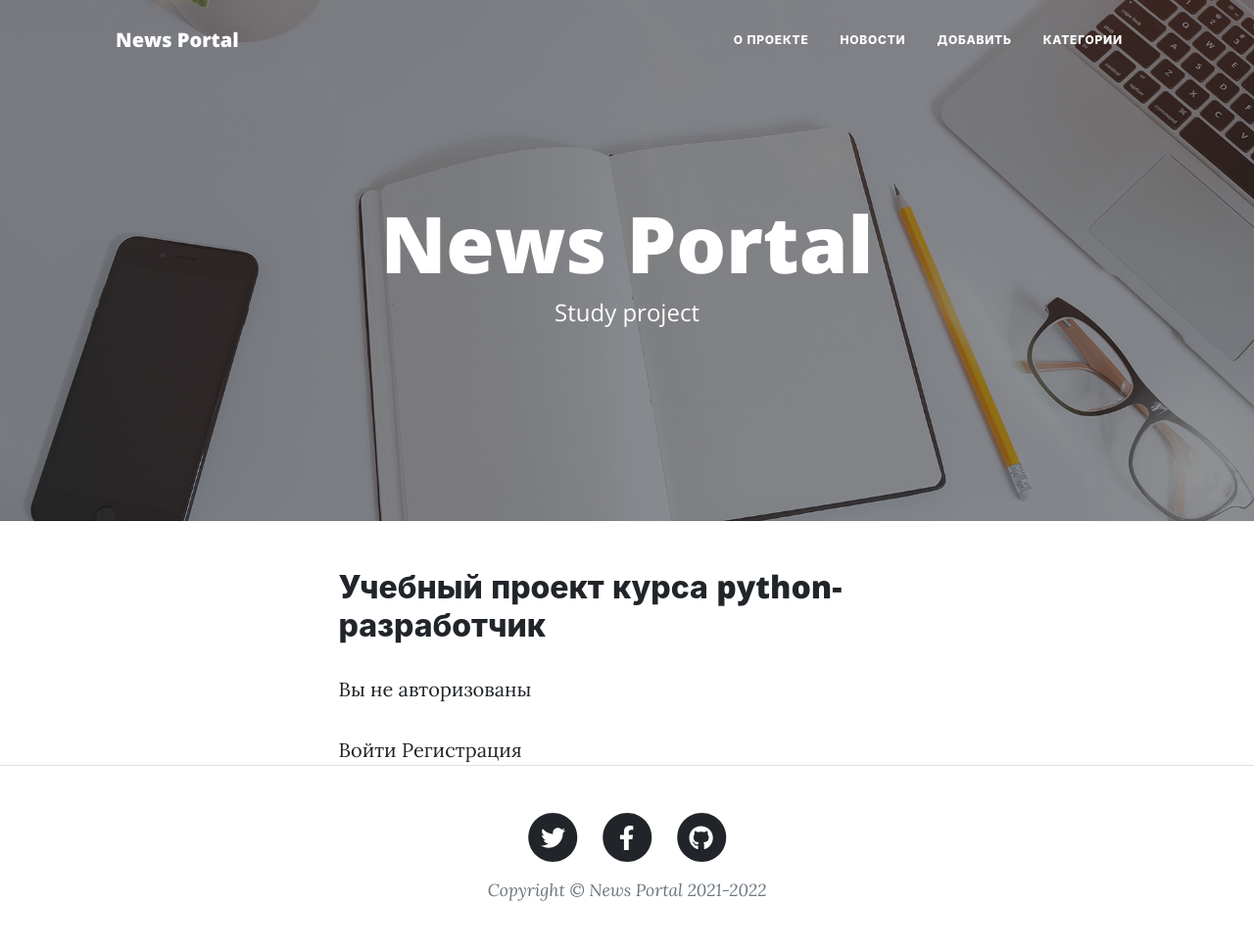
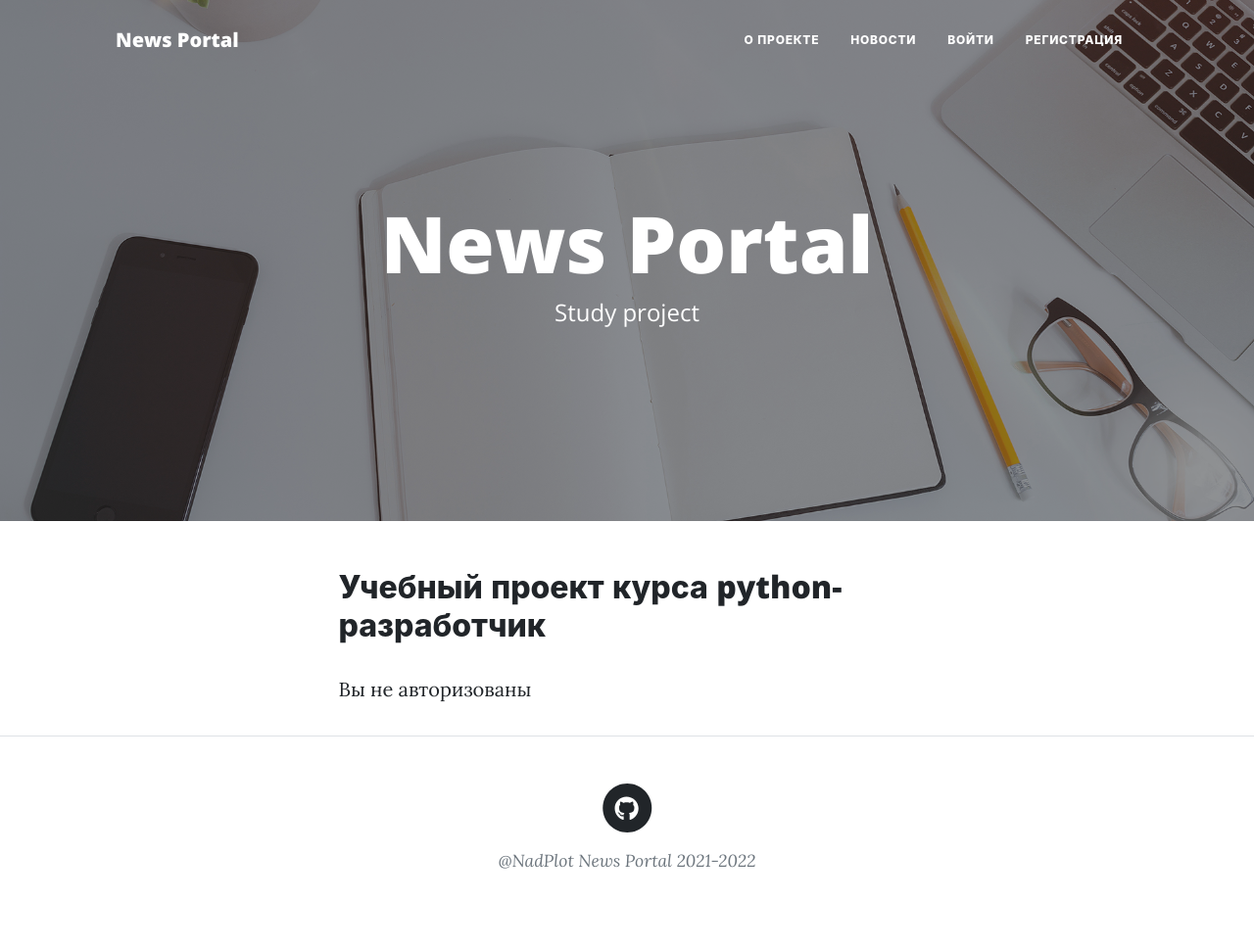
Before and after one commit to NadPlot/NewsPortal, a Django app: page / in a window 1280 px wide. Shown: the whole page at 98% size. After the commit the page ends 887 px from the top, so only its background shows below. Run offline with Django 4.2, Linux system fonts and the light colour scheme; parts of the project's set-up code (start-up, migrations or seed data) failed here and were passed over; some libraries are stand-ins or nearby versions.

Commit message:
add some static

```diff
--- a/templates/_base.html
+++ b/templates/_base.html
@@ -29,8 +29,12 @@
                     <ul class="navbar-nav ms-auto py-4 py-lg-0">
                         <li class="nav-item"><a class="nav-link px-lg-3 py-3 py-lg-4" href="index.html">О проекте</a></li>
                         <li class="nav-item"><a class="nav-link px-lg-3 py-3 py-lg-4" href="about.html">Новости</a></li>
-                        <li class="nav-item"><a class="nav-link px-lg-3 py-3 py-lg-4" href="post.html">Добавить</a></li>
-                        <li class="nav-item"><a class="nav-link px-lg-3 py-3 py-lg-4" href="contact.html">Категории</a></li>
+                        {% if user.is_authenticated %}
+                        <li class="nav-item"><a class="nav-link px-lg-3 py-3 py-lg-4" href="{% url 'logout' %}">Выйти</a></li>
+                        {% else %}
+                        <li class="nav-item"><a class="nav-link px-lg-3 py-3 py-lg-4" href="{% url 'login' %}">Войти</a></li>
+                        <li class="nav-item"><a class="nav-link px-lg-3 py-3 py-lg-4" href="{% url 'signup' %}">Регистрация</a></li>
+                        {% endif %}
                     </ul>
                 </div>
             </div>
@@ -60,28 +64,12 @@
                                 <a href="#!">
                                     <span class="fa-stack fa-lg">
                                         <i class="fas fa-circle fa-stack-2x"></i>
-                                        <i class="fab fa-twitter fa-stack-1x fa-inverse"></i>
-                                    </span>
-                                </a>
-                            </li>
-                            <li class="list-inline-item">
-                                <a href="#!">
-                                    <span class="fa-stack fa-lg">
-                                        <i class="fas fa-circle fa-stack-2x"></i>
-                                        <i class="fab fa-facebook-f fa-stack-1x fa-inverse"></i>
-                                    </span>
-                                </a>
-                            </li>
-                            <li class="list-inline-item">
-                                <a href="#!">
-                                    <span class="fa-stack fa-lg">
-                                        <i class="fas fa-circle fa-stack-2x"></i>
                                         <i class="fab fa-github fa-stack-1x fa-inverse"></i>
                                     </span>
                                 </a>
                             </li>
                         </ul>
-                        <div class="small text-center text-muted fst-italic">Copyright &copy; News Portal 2021-2022</div>
+                        <div class="small text-center text-muted fst-italic">@NadPlot News Portal 2021-2022</div>
                     </div>
                 </div>
             </div>
--- a/templates/home.html
+++ b/templates/home.html
@@ -13,11 +13,8 @@
 
         {% if user.is_authenticated %}
           Добро пожаловать на News Portal, {{ user.username }}!
-          <p><a href="{% url 'logout' %}">Выйти<a/></p>
         {% else %}
         <p>Вы не авторизованы</p>
-        <a href="{% url 'login' %}">Войти</a>
-        <a href="{% url 'signup' %}">Регистрация</a>
         {% endif %}
 
        </div>
```
